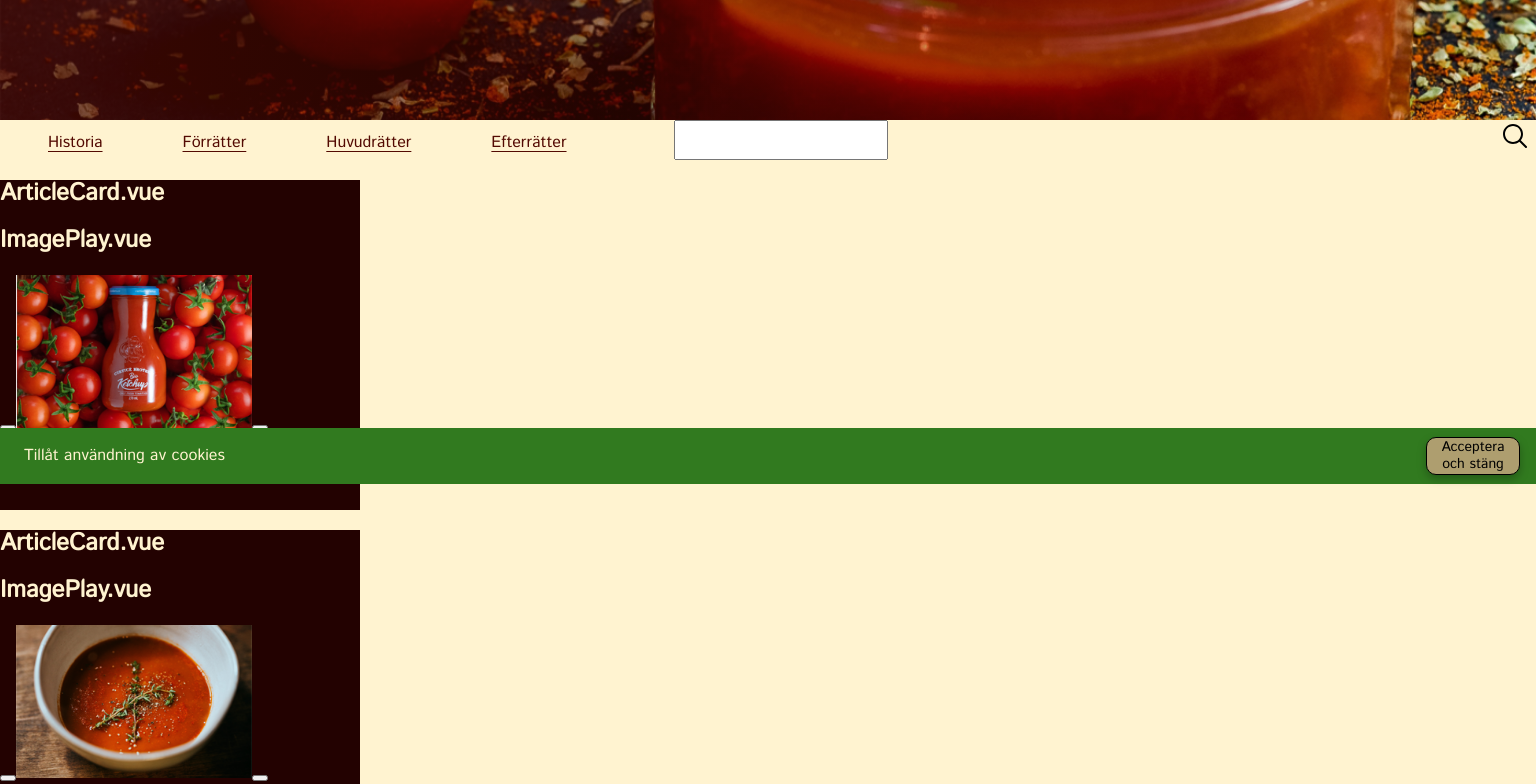
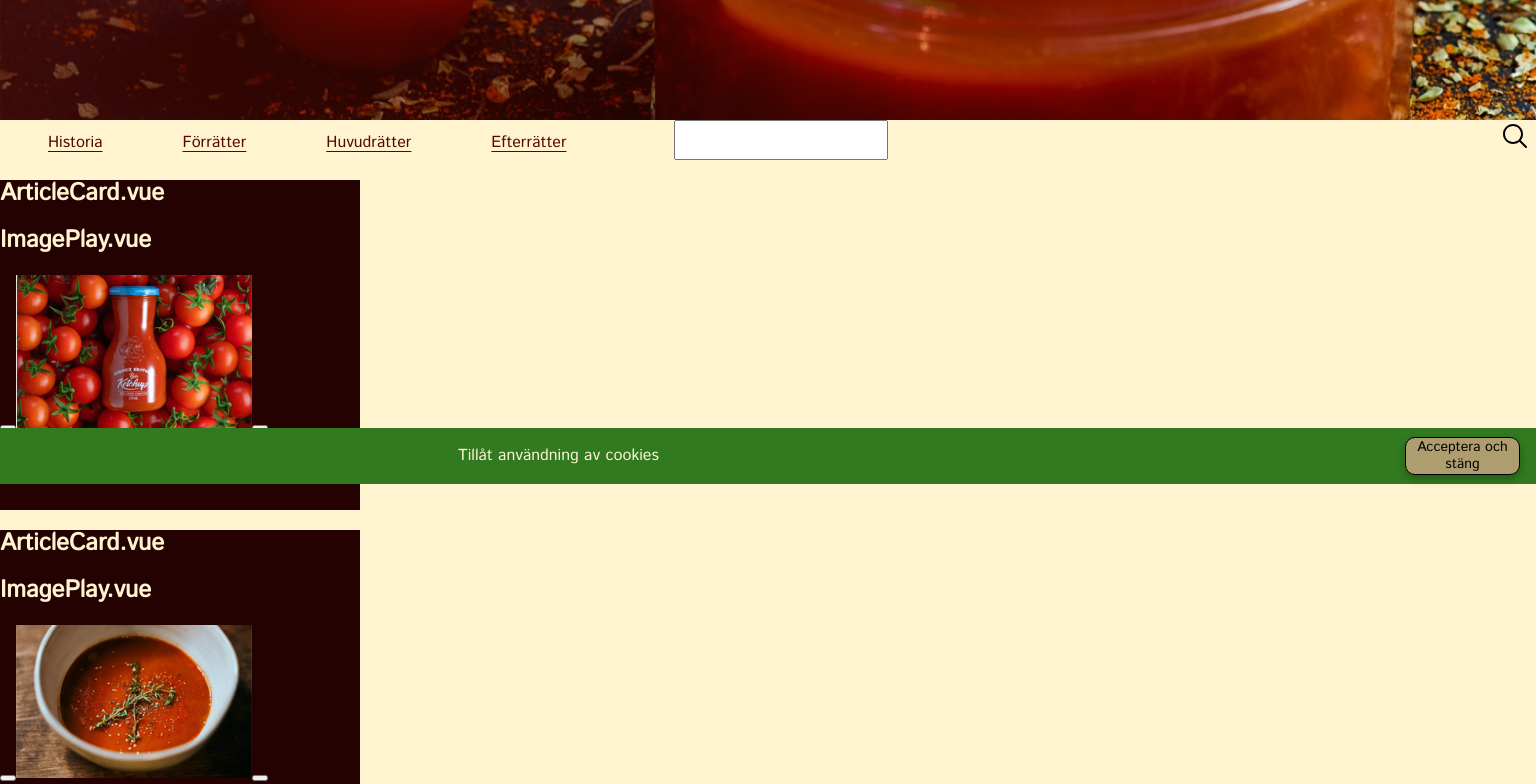
Before and after one commit to arnetzlinder/ketchupbloggen, a Vue app: page / in a window 1536 px wide. Shown: the part 316-1100 px from the top of the page. Built offline with nearby package versions, Linux system fonts and the light colour scheme; a web font is replaced by a local one.

Commit message:
:lipstick: footer media querys function.

```diff
--- a/src/components/CookieBanner.vue
+++ b/src/components/CookieBanner.vue
@@ -65,16 +65,21 @@ export default {
     }
 
     @media screen and (min-width: 740px) {
-        button {
+        div {
+            button {
             width: 7.1875rem;
-            background-color: black;
+            }
         }
+
     }
 
     @media screen and (min-width: 1440px) {
-        p {
+        div {
+            p {
             margin-inline-start: 28.625rem;
+            }
         }
+
     }
 
 </style>
```
